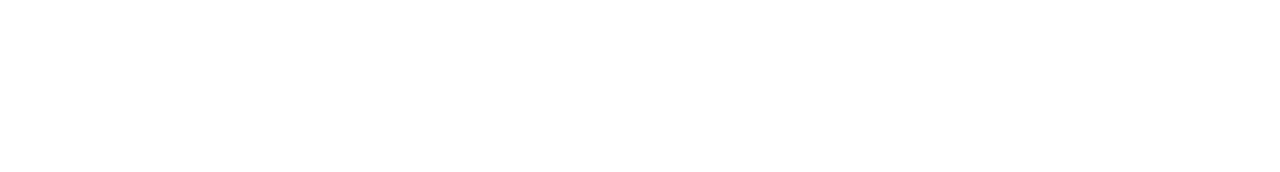
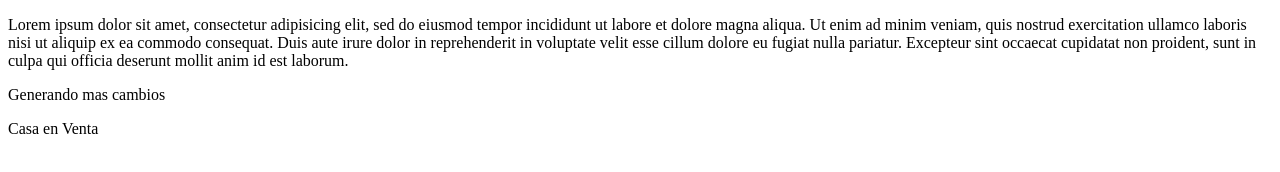
Before and after one commit to Robertoochaeta/proyecto, a plain HTML site: page index.html in a window 1280 px wide. Drawn offline with Linux system fonts and the light colour scheme.

Commit message:
Se agrego texto a la pagina

```diff
--- a/index.html
+++ b/index.html
@@ -4,6 +4,18 @@
 	<title>Primera Pagina</title>
 </head>
 <body>
+	<p>Lorem ipsum dolor sit amet, consectetur adipisicing elit, sed do eiusmod
+	tempor incididunt ut labore et dolore magna aliqua. Ut enim ad minim veniam,
+	quis nostrud exercitation ullamco laboris nisi ut aliquip ex ea commodo
+	consequat. Duis aute irure dolor in reprehenderit in voluptate velit esse
+	cillum dolore eu fugiat nulla pariatur. Excepteur sint occaecat cupidatat non
+	proident, sunt in culpa qui officia deserunt mollit anim id est laborum.</p>
 
+	<p>Generando mas cambios</p>
+	<div class="generar">
+		<article class="articulo">
+			<p>Casa en Venta</p>
+		</article>
+	</div>
 </body>
 </html>
```
